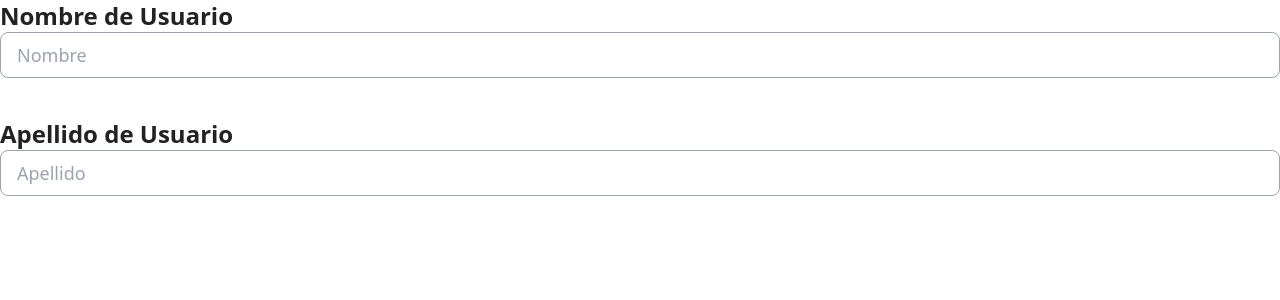
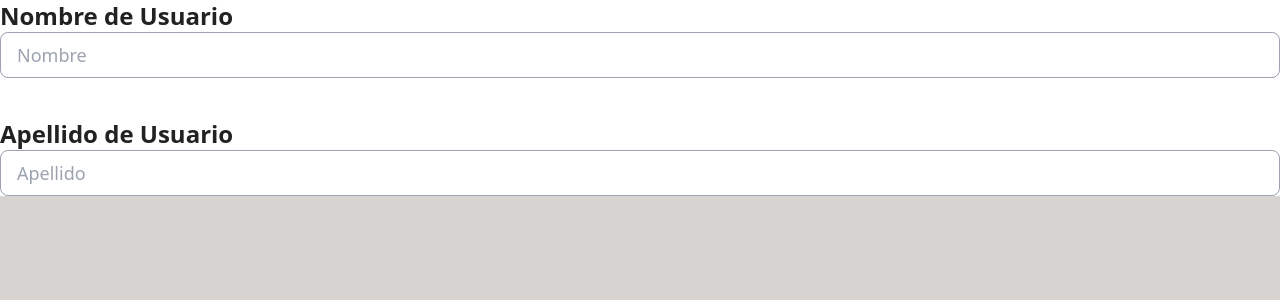
Before and after one commit to renier1989/gestor-usuarios, a React (Create React App) app: page / in a window 1280 px wide. Shown: the top 300 px of the page. Built offline with nearby package versions, Linux system fonts and the light colour scheme; the HTML template or start-up script is replaced by a standard one.

Commit message:
Class77 - Componente Card

```diff
--- a/src/App.js
+++ b/src/App.js
@@ -1,32 +1,37 @@
+import Card from "./components/Card";
 import Input from "./components/Input";
 import useFormulario from "./hooks/useFormulario";
 
 function App() {
   // custom hook
   const [formulario, handleChange] = useFormulario({
-      name: ''
-      , lastname:''
+    name: "",
+    lastname: "",
   });
 
   return (
-    <div>
+    <div className="h-screen bg-stone-300">
+      <Card>
         <form>
           <Input
-        label='Nombre de Usuario'
+            label="Nombre de Usuario"
             type="text"
             name="name"
             placeholder="Nombre"
             value={formulario.name}
-        onChange={handleChange} />
+            onChange={handleChange}
+          />
 
           <Input
-        label='Apellido de Usuario'
+            label="Apellido de Usuario"
             type="text"
             name="lastname"
             placeholder="Apellido"
             value={formulario.lastname}
-        onChange={handleChange} />
+            onChange={handleChange}
+          />
         </form>
+      </Card>
     </div>
   );
 }
--- /dev/null
+++ b/src/components/Card.js
@@ -0,0 +1,7 @@
+import React from "react";
+
+function Card({ children }) {
+  return <div className="bg-white">{children}</div>;
+}
+
+export default Card;
```
Lines whose indentation alone changed are shown as unchanged.
